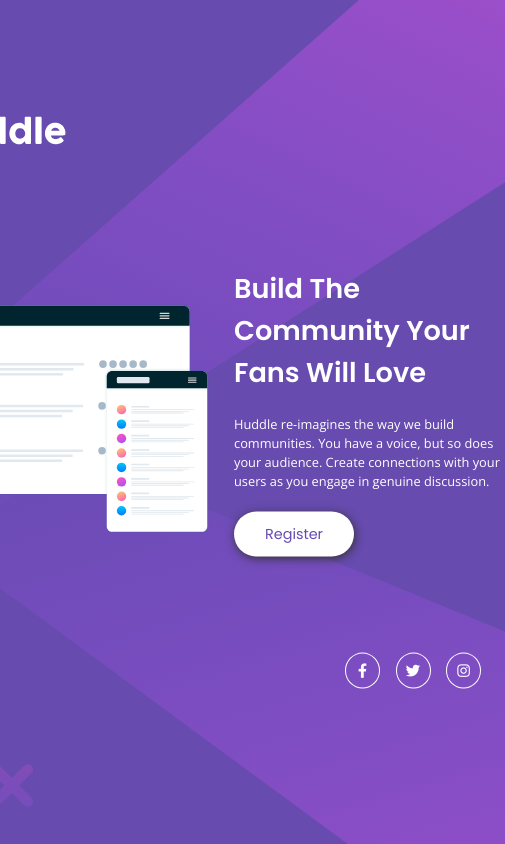
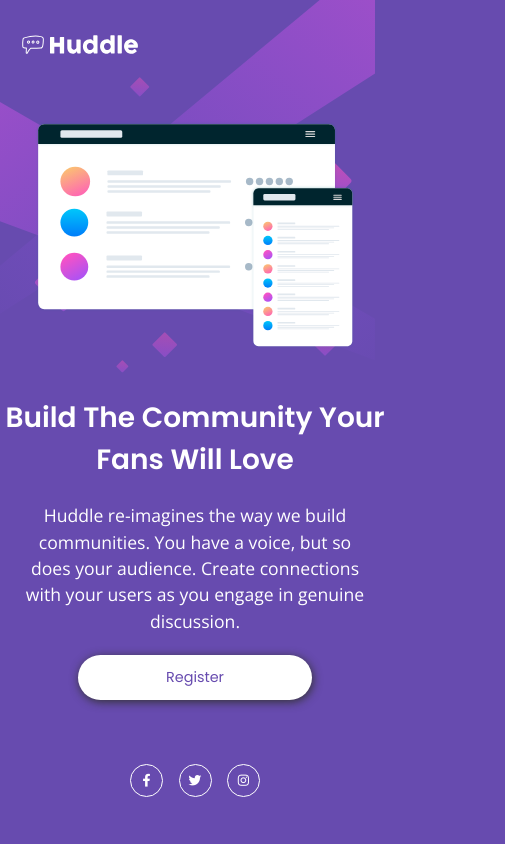
Before and after one commit to luisPolanco25/huddle-landing-page-with-single-introductory-section, a plain HTML site: page index.html in a window 390 px wide. Shown: the whole page, 505 px wide, since content can reach past the window. Drawn offline with nearby package versions, Linux system fonts and the light colour scheme.

Commit message:
styles for mobiles created

```diff
--- a/styles.css
+++ b/styles.css
@@ -174,6 +174,10 @@ p {
 
 @media (max-width: 905px) {
 
+    body {
+        background-position: unset;
+    }
+
     main {
         width: 620px;
     }
@@ -218,3 +222,76 @@ p {
         width: 35px;
     }
 }
+
+@media (max-width: 625px) {
+
+    body {
+        background: url('./images/bg-mobile.svg') var(--violet) no-repeat;
+    }
+
+    main {
+        flex-direction: column;
+        width: 100%;
+        align-items: center;
+        position: static;
+        transform: translate(0%, 0%)
+    }
+
+    #logo-area {
+        margin-right: 0;
+    }
+
+    #mockups {
+        display: flex;
+        justify-content: center;
+    }
+
+    #huddle {
+        position: static;
+        margin-bottom: 3.4rem;
+        margin-top: 1.8rem;
+    }
+
+    #huddle img {
+        width: 125px;
+        margin-left: 1rem;
+    }
+
+    #mockups img {
+        width: 82%;
+    }
+
+    #introduction-area {
+        margin-bottom: 0;
+        margin-top: 3rem;
+        align-items: center;
+    }
+
+    h1 {
+        text-align: center;
+        font-size: 1.75rem;
+    }
+
+    p {
+        text-align: center;
+        font-size: 1.1rem;
+        width: 90%;
+    }
+
+    #register {
+        margin-bottom: 4rem;
+        width: 60%;
+    }
+
+    #social-media {
+        align-self: center;
+        margin-right: 0;
+    }
+
+    #social-media button {
+        font-size: 0.8rem;
+        width: 33px;
+        padding: 0.5rem;
+    }
+
+}
```
